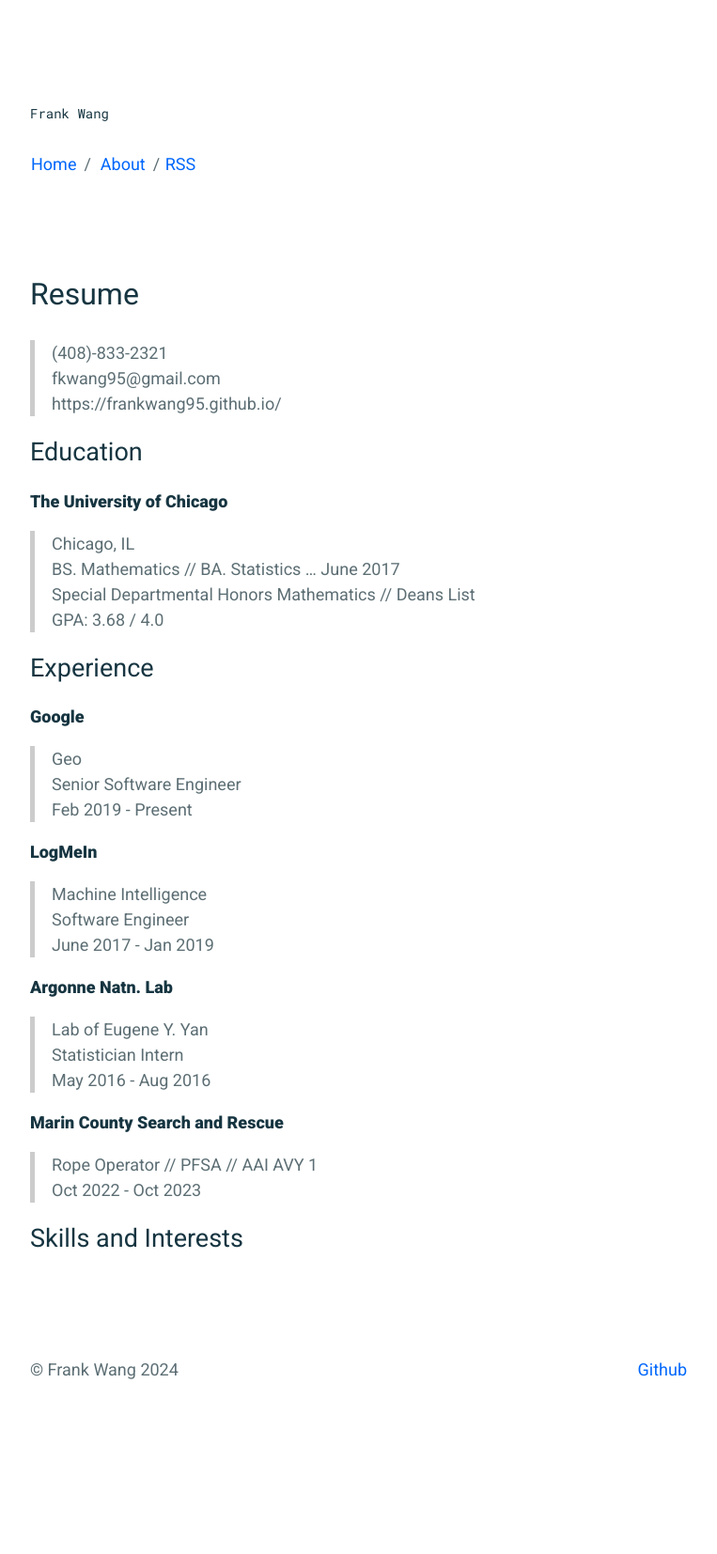
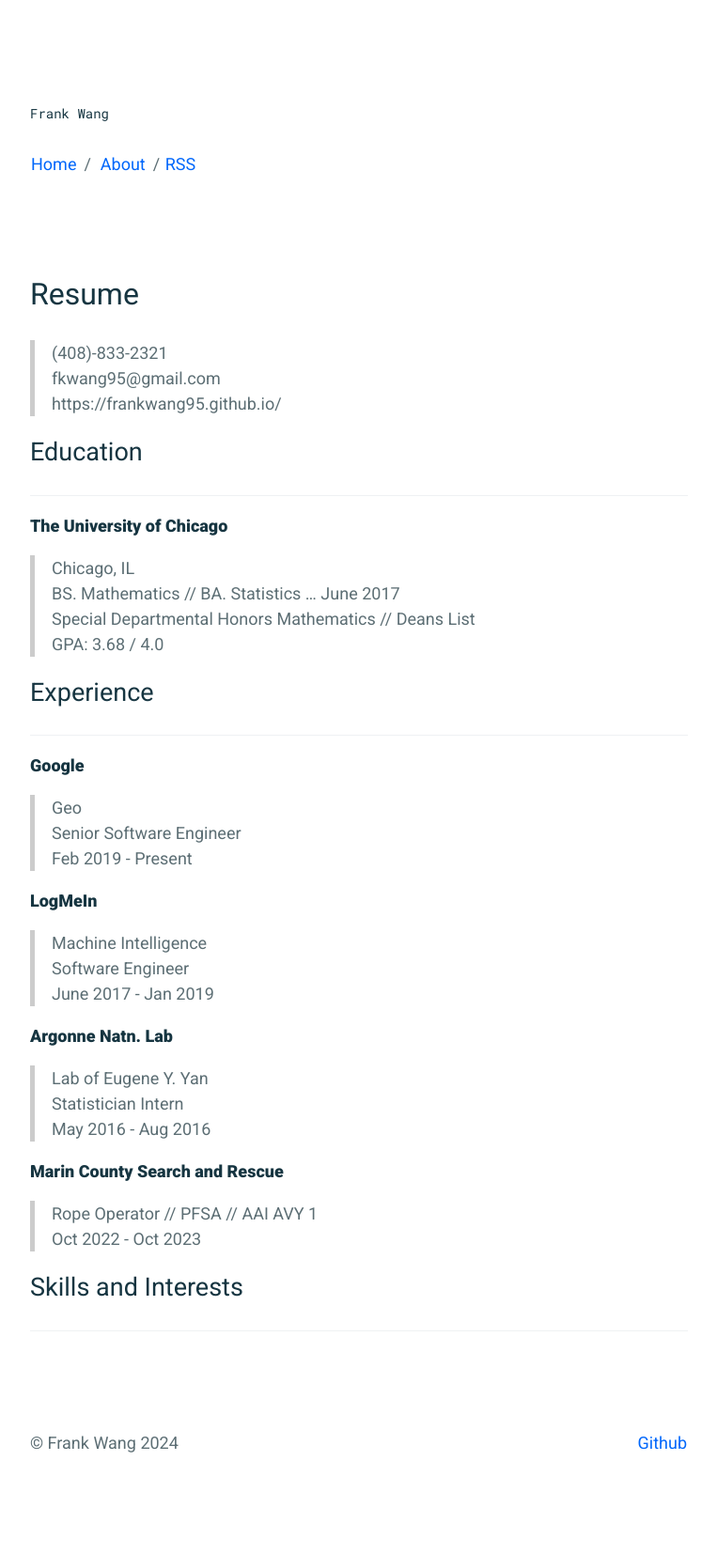
Before and after one commit to frankwang95/frankwang95.github.io, a Jekyll site: the page built from _pages/resume.md, in a window 1280 px wide. Shown: the whole page at 94% size, without its empty margins (258-1021 px from the left). Built offline with Jekyll 4.4.1, drawn with Linux system fonts in a browser that asks for light colours; before the commit the page ends 1576 px from its top, so only the background shows below that.

Commit message:
Update resume.md

```diff
--- a/_pages/resume.md
+++ b/_pages/resume.md
@@ -9,8 +9,9 @@ permalink: /resume/
 > https://frankwang95.github.io/
 
 # Education
+_________________
 
-<span style="color:363636">__The University of Chicago__</span>
+<span style="color:#363636">__The University of Chicago__</span>
 
 > Chicago, IL
 > BS. Mathematics // BA. Statistics ... June 2017
@@ -18,6 +19,7 @@ permalink: /resume/
 > GPA: 3.68 / 4.0
 
 # Experience
+_________________
 
 __Google__
 
@@ -43,3 +45,4 @@ __Marin County Search and Rescue__
 > Oct 2022 - Oct 2023
 
 # Skills and Interests
+_________________
```
